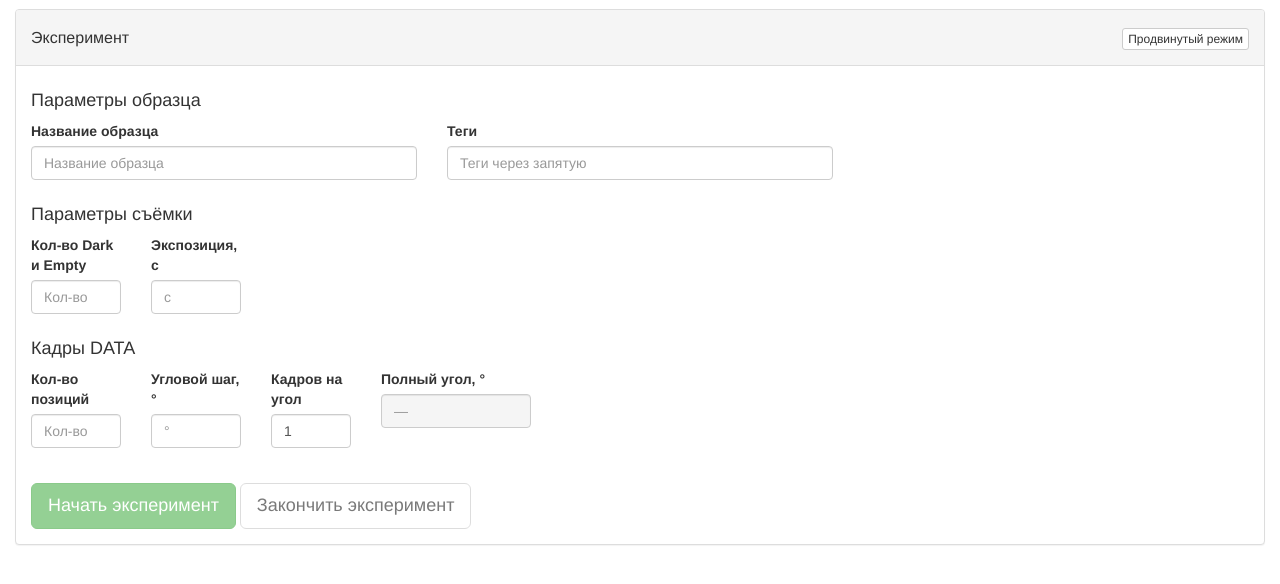
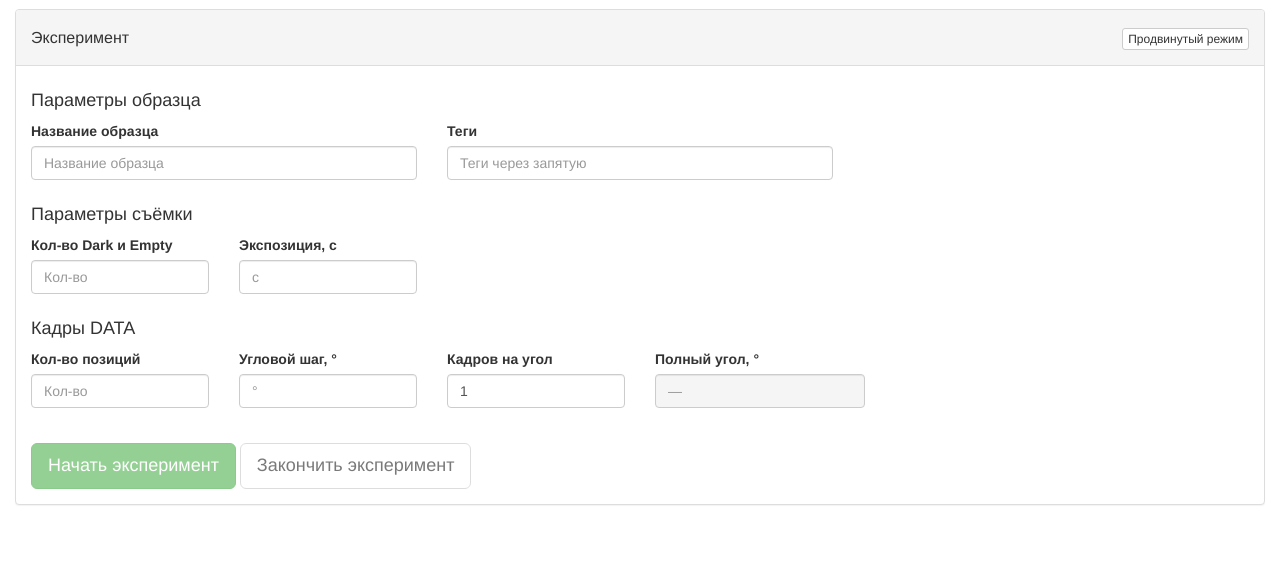
Before and after one commit to xTomo/rbtm-web, a Django app: template robotom/experiment/templates/experiment/interface.html in a window 1280 px wide. Shown: the part 51-635 px from the top of the page. Run offline with Django 3.2, Linux system fonts and the light colour scheme; the template is opened without the code that fills it, so the values that code supplies are empty; some libraries are stand-ins or nearby versions.

Commit message:
experiment: widen numeric fields to 240px so labels fit on one line

```diff
--- a/robotom/experiment/templates/experiment/interface.html
+++ b/robotom/experiment/templates/experiment/interface.html
@@ -59,14 +59,14 @@
                         <h4>Параметры съёмки</h4>
 
                         <div class="row">
-                            <div class="col-xs-4 col-sm-3 col-md-2" style="max-width:120px">
+                            <div class="col-xs-4 col-sm-3 col-md-2" style="max-width:240px">
                                 <div class="form-group">
                                     <label for="de_quantity">Кол-во Dark и Empty</label>
                                     <input type="number" step="1" min="0" class="form-control req-field"
                                            id="de_quantity" name="de_quantity" placeholder="Кол-во">
                                 </div>
                             </div>
-                            <div class="col-xs-4 col-sm-3 col-md-2" style="max-width:120px">
+                            <div class="col-xs-4 col-sm-3 col-md-2" style="max-width:240px">
                                 <div class="form-group">
                                     <label for="exposure_sec">Экспозиция, с</label>
                                     <input type="number" step="1" min="0" class="form-control req-field"
@@ -77,7 +77,7 @@
 
                         <h4>Кадры DATA</h4>
                         <div class="row">
-                            <div class="col-xs-4 col-sm-3 col-md-2" style="max-width:120px">
+                            <div class="col-xs-4 col-sm-3 col-md-2" style="max-width:240px">
                                 <div class="form-group">
                                     <label for="data_shots_quantity_s">Кол-во позиций</label>
                                     <input type="number" step="1" min="0" class="form-control req-field angle-calc"
@@ -86,7 +86,7 @@
                                            data-partner="data_angle_s" data-total-id="total_angle_s">
                                 </div>
                             </div>
-                            <div class="col-xs-4 col-sm-3 col-md-2" style="max-width:120px">
+                            <div class="col-xs-4 col-sm-3 col-md-2" style="max-width:240px">
                                 <div class="form-group">
                                     <label for="data_angle_s">Угловой шаг, °</label>
                                     <input type="number" step="0.1" class="form-control req-field angle-calc"
@@ -95,7 +95,7 @@
                                            data-partner="data_shots_quantity_s" data-total-id="total_angle_s">
                                 </div>
                             </div>
-                            <div class="col-xs-4 col-sm-3 col-md-2" style="max-width:110px">
+                            <div class="col-xs-4 col-sm-3 col-md-2" style="max-width:220px">
                                 <div class="form-group">
                                     <label for="data_same_s">Кадров на угол</label>
                                     <input type="number" step="1" min="1" value="1" class="form-control req-field"
@@ -103,7 +103,7 @@
                                            placeholder="1">
                                 </div>
                             </div>
-                            <div class="col-xs-6 col-sm-4 col-md-3" style="max-width:180px">
+                            <div class="col-xs-6 col-sm-4 col-md-3" style="max-width:240px">
                                 <div class="form-group">
                                     <label for="total_angle_s">Полный угол, °</label>
                                     <input type="text" class="form-control" id="total_angle_s"
@@ -123,7 +123,7 @@
                         </div>
 
                         <div class="row">
-                            <div class="col-xs-4 col-sm-3 col-md-2" style="max-width:120px">
+                            <div class="col-xs-4 col-sm-3 col-md-2" style="max-width:240px">
                                 <div class="form-group">
                                     <label for="dark_quantity_a">Кол-во DARK</label>
                                     <input type="number" step="1" min="0" class="form-control req-field-adv"
@@ -131,7 +131,7 @@
                                            placeholder="Кол-во" disabled>
                                 </div>
                             </div>
-                            <div class="col-xs-4 col-sm-3 col-md-2" style="max-width:120px">
+                            <div class="col-xs-4 col-sm-3 col-md-2" style="max-width:240px">
                                 <div class="form-group">
                                     <label for="dark_exposure_sec_a">Экспозиция DARK, с</label>
                                     <input type="number" step="1" min="0" class="form-control req-field-adv"
@@ -139,7 +139,7 @@
                                            placeholder="с" disabled>
                                 </div>
                             </div>
-                            <div class="col-xs-4 col-sm-3 col-md-2" style="max-width:120px">
+                            <div class="col-xs-4 col-sm-3 col-md-2" style="max-width:240px">
                                 <div class="form-group">
                                     <label for="empty_quantity_a">Кол-во EMPTY</label>
                                     <input type="number" step="1" min="0" class="form-control req-field-adv"
@@ -147,7 +147,7 @@
                                            placeholder="Кол-во" disabled>
                                 </div>
                             </div>
-                            <div class="col-xs-4 col-sm-3 col-md-2" style="max-width:120px">
+                            <div class="col-xs-4 col-sm-3 col-md-2" style="max-width:240px">
                                 <div class="form-group">
                                     <label for="empty_exposure_sec_a">Экспозиция EMPTY, с</label>
                                     <input type="number" step="1" min="0" class="form-control req-field-adv"
@@ -159,7 +159,7 @@
 
                         <h4>Кадры DATA</h4>
                         <div class="row">
-                            <div class="col-xs-4 col-sm-3 col-md-2" style="max-width:120px">
+                            <div class="col-xs-4 col-sm-3 col-md-2" style="max-width:240px">
                                 <div class="form-group">
                                     <label for="data_shots_quantity_a">Кол-во позиций</label>
                                     <input type="number" step="1" min="0" class="form-control req-field-adv angle-calc"
@@ -168,7 +168,7 @@
                                            data-partner="data_angle_a" data-total-id="total_angle_a">
                                 </div>
                             </div>
-                            <div class="col-xs-4 col-sm-3 col-md-2" style="max-width:120px">
+                            <div class="col-xs-4 col-sm-3 col-md-2" style="max-width:240px">
                                 <div class="form-group">
                                     <label for="data_exposure_sec_a">Экспозиция DATA, с</label>
                                     <input type="number" step="1" min="0" class="form-control req-field-adv"
@@ -176,7 +176,7 @@
                                            placeholder="с" disabled>
                                 </div>
                             </div>
-                            <div class="col-xs-4 col-sm-3 col-md-2" style="max-width:120px">
+                            <div class="col-xs-4 col-sm-3 col-md-2" style="max-width:240px">
                                 <div class="form-group">
                                     <label for="data_angle_a">Угловой шаг, °</label>
                                     <input type="number" step="0.1" class="form-control req-field-adv angle-calc"
@@ -185,7 +185,7 @@
                                            data-partner="data_shots_quantity_a" data-total-id="total_angle_a">
                                 </div>
                             </div>
-                            <div class="col-xs-4 col-sm-3 col-md-2" style="max-width:110px">
+                            <div class="col-xs-4 col-sm-3 col-md-2" style="max-width:220px">
                                 <div class="form-group">
                                     <label for="data_same_a">Кадров на угол</label>
                                     <input type="number" step="1" min="1" value="1" class="form-control req-field-adv"
@@ -193,7 +193,7 @@
                                            placeholder="1" disabled>
                                 </div>
                             </div>
-                            <div class="col-xs-6 col-sm-4 col-md-3" style="max-width:180px">
+                            <div class="col-xs-6 col-sm-4 col-md-3" style="max-width:240px">
                                 <div class="form-group">
                                     <label for="total_angle_a">Полный угол, °</label>
                                     <input type="text" class="form-control" id="total_angle_a"
```
